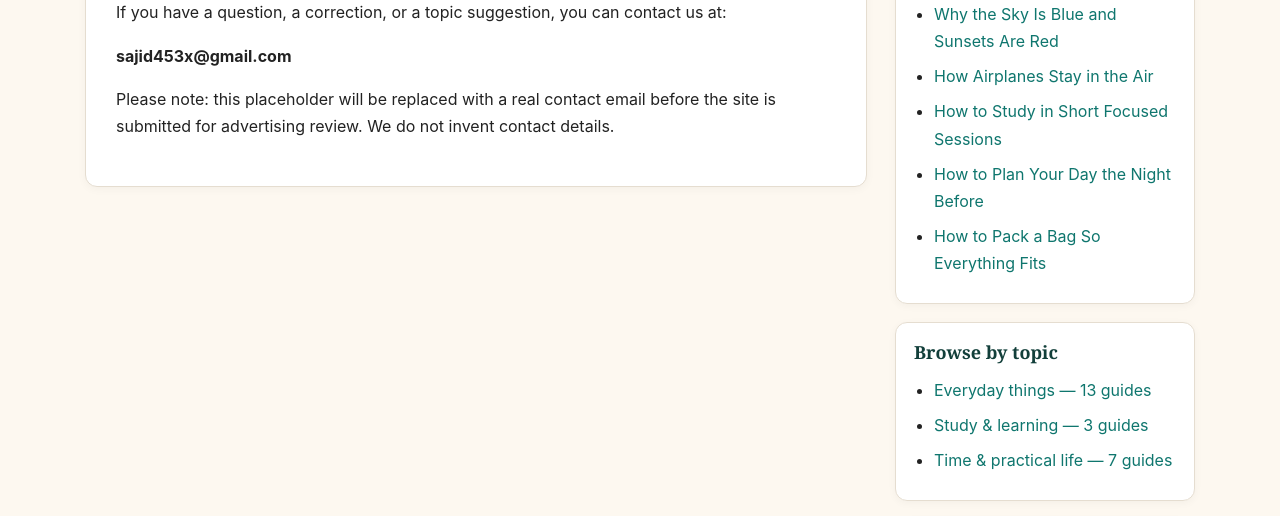
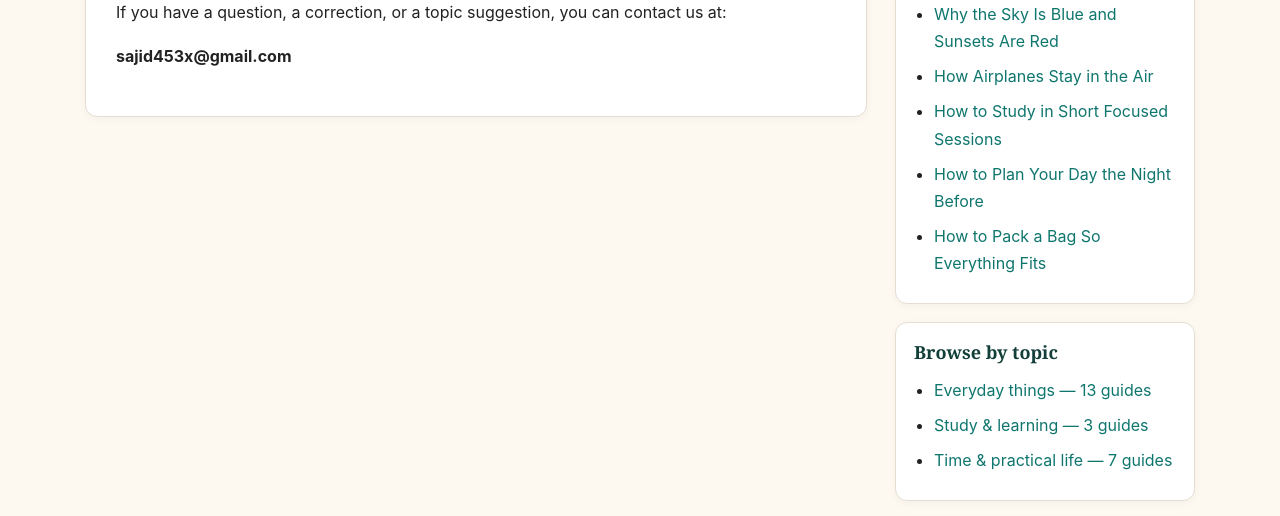
Before and after one commit to SajidAli453/everyday-explained, a plain HTML site: page contact.html in a window 1280 px wide. Shown: the part 212-728 px from the top of the page. Drawn offline with Linux system fonts and the light colour scheme.

Commit message:
Remove stale placeholder sentence from contact page

```diff
--- a/contact.html
+++ b/contact.html
@@ -12,7 +12,7 @@
 <header class="site-header"><div class="header-inner"><a class="logo" href="index.html"><span class="logo-mark">EE</span><span class="logo-text">Everyday Explained<span class="tagline">Simple answers to everyday questions</span></span></a><nav class="main-nav"><a href="index.html">Home</a><a href="index.html#everyday">Everyday</a><a href="index.html#study">Study</a><a href="index.html#practical">Practical Life</a><a href="about.html">About</a><a href="contact.html">Contact</a></nav></div></header>
 <div class="page-layout"><main class="article">
 
-<h1>Contact</h1><p>If you have a question, a correction, or a topic suggestion, you can contact us at:</p><p><strong>sajid453x@gmail.com</strong></p><p>Please note: this placeholder will be replaced with a real contact email before the site is submitted for advertising review. We do not invent contact details.</p>
+<h1>Contact</h1><p>If you have a question, a correction, or a topic suggestion, you can contact us at:</p><p><strong>sajid453x@gmail.com</strong></p>
 
 </main>
 <aside class="sidebar"><section class="side-box"><h3>Popular guides</h3><ul><li><a href="how-wifi-works.html">How Your Home Wi-Fi Really Works</a></li><li><a href="why-sky-is-blue.html">Why the Sky Is Blue and Sunsets Are Red</a></li><li><a href="how-airplanes-fly.html">How Airplanes Stay in the Air</a></li><li><a href="how-to-study-focused-sessions.html">How to Study in Short Focused Sessions</a></li><li><a href="how-to-plan-your-day.html">How to Plan Your Day the Night Before</a></li><li><a href="how-to-pack-a-bag.html">How to Pack a Bag So Everything Fits</a></li></ul></section><section class="side-box"><h3>Browse by topic</h3><ul><li><a href="index.html#everyday">Everyday things — 13 guides</a></li><li><a href="index.html#study">Study &amp; learning — 3 guides</a></li><li><a href="index.html#practical">Time &amp; practical life — 7 guides</a></li></ul></section><section class="side-box side-about"><h3>About this blog</h3><p>Original guides in plain English — one idea explained properly, with examples, common mistakes and answers to common questions.</p><a href="about.html">More about us &rarr;</a></section><section class="side-box side-start"><h3>New here? Start here</h3><ol><li><a href="how-wifi-works.html">How Wi-Fi really works</a></li><li><a href="how-to-study-focused-sessions.html">Study in focused sessions</a></li><li><a href="how-to-plan-your-day.html">Plan your day the night before</a></li></ol></section></aside>
```
